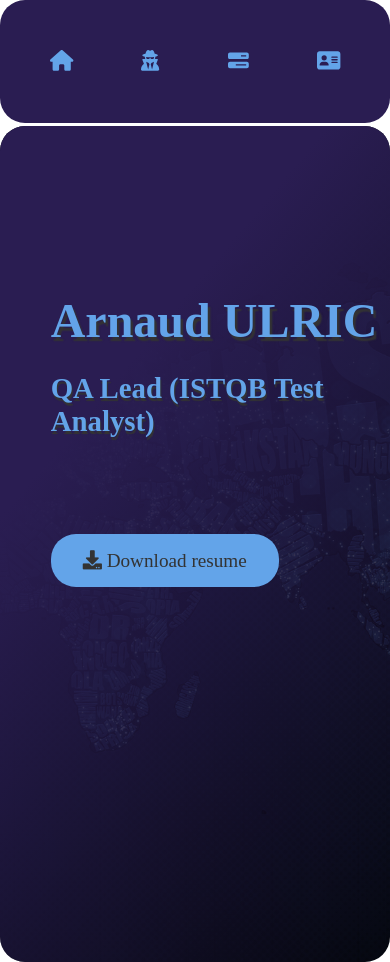
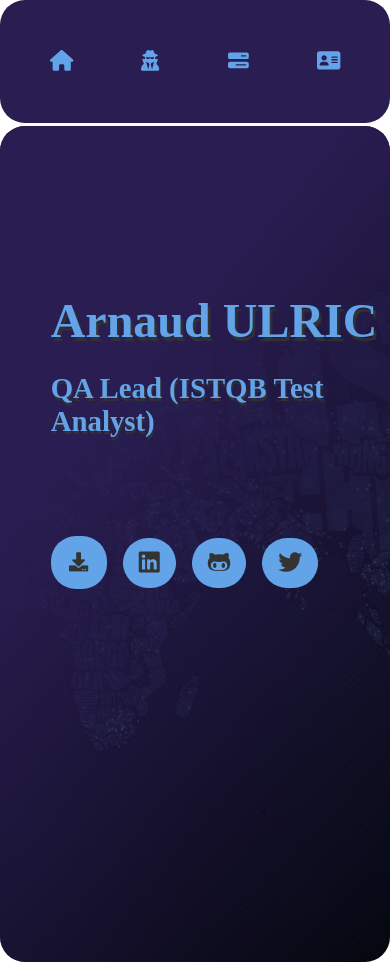
Before and after one commit to aulric-ledger/react-resume, a React (Create React App) app: page / in a window 390 px wide. Built offline with nearby package versions, Linux system fonts and the light colour scheme; a web font is replaced by a local one.

Commit message:
Responsive improvements

```diff
--- /dev/null
+++ b/src/components/Links.js
@@ -0,0 +1,27 @@
+import React from 'react';
+
+const Links = () => {
+  return (
+    <div className='links'>
+        <ul>
+          <li>
+            <a href='https://www.linkedin.com/in/arnaud-ulric-6a811478' target='_blank' rel="noopener noreferrer">
+              <i className='fab fa-linkedin'></i>
+            </a>
+          </li>
+          <li>
+            <a href='https://github.com/aulric-ledger' target='_blank' rel="noopener noreferrer">
+              <i className='fab fa-github-alt'></i>
+            </a>
+          </li>
+          <li>
+            <a href='https://twitter.com/Tommy97234' target='_blank' rel="noopener noreferrer">
+              <i className='fab fa-twitter'></i>
+            </a>
+          </li>
+        </ul>
+      </div>
+  );
+};
+
+export default Links;
--- a/src/components/Navigation.js
+++ b/src/components/Navigation.js
@@ -2,6 +2,7 @@ import React from 'react';
 import { NavLink } from 'react-router-dom';
 import { faHome, faUserSecret, faBarsProgress, faAddressCard } from "@fortawesome/free-solid-svg-icons";
 import { FontAwesomeIcon } from '@fortawesome/react-fontawesome';
+import Links from '../components/Links';
 
 const Navigation = () => {
 
@@ -41,29 +42,10 @@ const Navigation = () => {
           </li>
         </ul>
       </div>
-
-      <div className='links'>
-        <ul>
-          <li>
-            <a href='https://www.linkedin.com/in/arnaud-ulric-6a811478' target='_blank' rel="noopener noreferrer">
-              <i className='fab fa-linkedin'></i>
-            </a>
-          </li>
-          <li>
-            <a href='https://github.com/aulric-ledger' target='_blank' rel="noopener noreferrer">
-              <i className='fab fa-github-alt'></i>
-            </a>
-          </li>
-          <li>
-            <a href='https://twitter.com/Tommy97234' target='_blank' rel="noopener noreferrer">
-              <i className='fab fa-twitter'></i>
-            </a>
-          </li>
-        </ul>
+      <Links />
         <div className='signature'>
           <h4>Arnaud97234 - 2023</h4>
         </div>
-      </div>
     </div>
   );
 };
--- a/src/pages/Home.js
+++ b/src/pages/Home.js
@@ -1,5 +1,6 @@
 import React from 'react';
 import Navigation from '../components/Navigation';
+import Links from '../components/Links';
 
 const Home = () => {
   return (
@@ -9,11 +10,15 @@ const Home = () => {
         <div className='content'>
           <h1>Arnaud ULRIC</h1>
           <h2>QA Lead (ISTQB Test Analyst)</h2>
-          <div className='pdf'>
-            <a href='./media/resume.pdf' target='_blank'>
-              <i className='fas fa-download'></i>
-              <span> Download resume</span>
-            </a>
+
+          <div className='actions'>
+            <div className='pdf'>
+              <a href='./media/resume.pdf' target='_blank'>
+                <i className='fas fa-download'></i>
+                <span> PDF</span>
+              </a>
+            </div>
+            <Links />
           </div>
         </div>
       </div>
--- a/src/styles/_settings.scss
+++ b/src/styles/_settings.scss
@@ -29,6 +29,7 @@ $min-height: 99vh;
 
 body {
   margin: 1rem auto;
+  min-width: 350px;
   max-width: 1400px;
   font-family: $font-1;
   color: $black;
--- a/src/styles/components/_navigation.scss
+++ b/src/styles/components/_navigation.scss
@@ -3,16 +3,18 @@
   font-family: $font-1;
   height: auto;
   min-height: $min-height;
-  min-width: 20%;
+  min-width: 190px;
+  width: 25%;
   border-radius: $border-radius;
   position: relative;
   display: grid;
   grid-template-columns: 1fr;
-  grid-template-rows: 250px 1fr 108px;
+  grid-template-rows: 250px auto .15fr .25fr;
   grid-template-areas:
     "1"
     "2"
-    "3";
+    "3"
+    "4";
 
   .id {
     grid-area: 1;
@@ -56,19 +58,20 @@
         padding: 2rem 0 2rem .4rem;
         font-size: 1.3rem;
         position: relative;
+        transition: .3s ease;
+
+        a {
+          color: $color-3;
+          span {
+            margin-left: 1rem;
+          }
+        }
+
         &:hover {
           transform: translateX(4px);
           transition: .3s ease;
         }
 
-
-        a {
-          color: $color-3;
-        }
-
-        span {
-          margin-left: 1rem;
-        }
       }
     }
   }
@@ -88,24 +91,31 @@
         padding: .5rem .8rem;
         transition: 0.3s;
         cursor: pointer;
-        a:visited {
-          color: $color-1;
-        }
         &:hover {
           transform: scale(115%);
-          transition: 0.2s ease;
+          transition: 0.3s ease;
           display: block;
           }
       }
     }
-
+  }
   .signature {
+    grid-area: 4;
     margin-top: 2rem;
     text-align: center;
     letter-spacing: .1rem;
     font-size: .7rem;
     color: $color-4;
     cursor:default;
+  }
+}
+
+@media screen and (max-width: 1140px){
+  .sidebar {
+    .id {
+      h3 {
+        font-size: 1rem !important;
+      }
     }
   }
 }
@@ -115,9 +125,10 @@
       display: flex;
       min-height: 50px;
       margin-bottom: .2rem;
+      width: auto;
 
       .id, .links {
-          display: none;
+          display: none !important;
       }
 
       .navigation {
@@ -140,10 +151,13 @@
               }
           }
       }
+      .signature {
+        display: none;
+      }
   }
 }
 
-@media screen and (max-width: 630px) {
+@media screen and (max-width: 700px) {
   .sidebar {
 
     ul {
@@ -151,11 +165,11 @@
 
       li {
         padding: 1rem 0 !important;
+
+        &:hover {
+          transform: scale(125%) !important;
+          transition: 0.2s ease !important;
         }
-
-      i {
-        font-size: 1.4rem !important;
-        transform: translateY(-3px) !important;
       }
 
       span {
--- a/src/styles/pages/_contact.scss
+++ b/src/styles/pages/_contact.scss
@@ -2,7 +2,6 @@
   .contactContent {
     @include verticalCenter;
     min-height: $min-height;
-    max-width: 1200px;
     position: relative;
     background: linear-gradient(290deg, $color-1 30%, transparent 100%);
     border-radius: $border-radius;
--- a/src/styles/pages/_home.scss
+++ b/src/styles/pages/_home.scss
@@ -37,19 +37,71 @@
         text-shadow: 1px 3px 1px $black;
         cursor:default;
       }
+      .actions {
+        display: grid;
+        padding: 0 2rem 0 0;
+        margin: 0 2rem 0 0;
+        grid-template-rows: 1fr;
+        grid-template-columns: 1fr 1fr;
+        grid-template-areas:
+          "D L";
+
         .pdf {
+          grid-area: D;
+          transition: .3s;
           a {
             font-size: 1.2rem;
             background: $color-3;
-          padding: 1rem 2rem;
+            padding: 1rem 1rem;
             border-radius: $border-radius;
-          transition: 0.2s ease;
+            transition: .3s ease;
           }
           &:hover {
-          transform: scale(102%);
-          transition: 0.2s ease;
+            transform: scale(105%);
+            transition: 0.3s ease;
+          }
+
+        }
+
+        .links {
+          grid-area: L;
+          display: none;
+          ul {
+            display: flex;
+            width:auto;
+            justify-content:space-around;
+
+            li {
+              font-size: 1.3rem;
+              background: $color-3;
+              color: $color-1;
+              border-radius: 50%;
+              transition: .3s;
+              cursor: pointer;
+              &:hover {
+                transform: scale(110%);
+                transition: 0.3s ease;
+              }
+              a {
+                font-size: 1.5rem;
+                background: $color-3;
+                padding: .75rem 1rem;
+                border-radius: $border-radius;
+                transition: .3s ease;
               }
            }
+          }
+        }
+      }
+    }
+  }
+}
+
+@media screen and (max-width:850px){
+  .links {
+    display: block !important;
+    li {
+      margin: 0 1rem;
   }
   }
 }
@@ -67,3 +119,22 @@
     }
   }
 }
+
+@media screen and (max-width:500px){
+  .links {
+    display: block !important;
+    li {
+      margin: 0 .5rem !important;
+    }
+  }
+  .pdf {
+    font-size: 1.35rem;
+    margin-right: 0.5rem !important;
+    a{
+      padding: 1rem 1.15rem !important;
+    }
+    span {
+    display: none;
+    }
+  }
+}
--- a/src/styles/pages/_notfound.scss
+++ b/src/styles/pages/_notfound.scss
@@ -15,6 +15,7 @@
     }
 
     .homeButton {
+      transition: .3s ease;
       a {
         margin-top: 2rem;
         padding: 1rem 2rem;
@@ -22,7 +23,7 @@
         background: $color-3;
       }
       &:hover {
-        transform: scale(105%);
+        transform: scale(110%);
         transition: .3s ease;
       }
     }
```
Also changed, not shown: src/styles/styles.scss (line endings or trailing spaces). Lines whose indentation alone changed are shown as unchanged.
